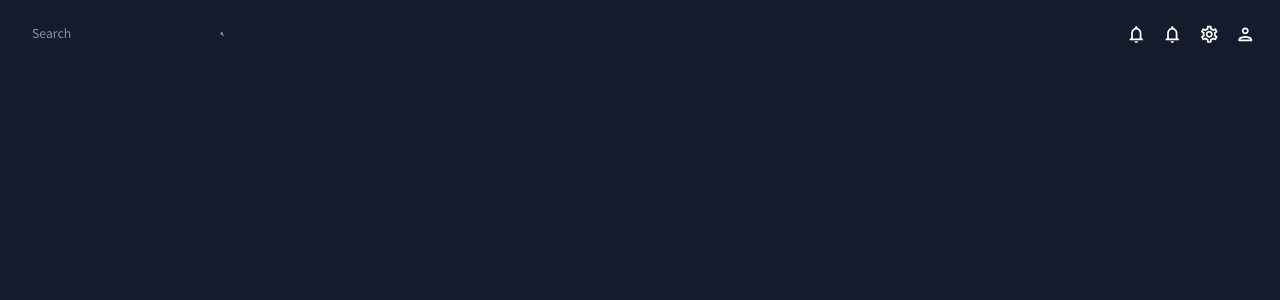
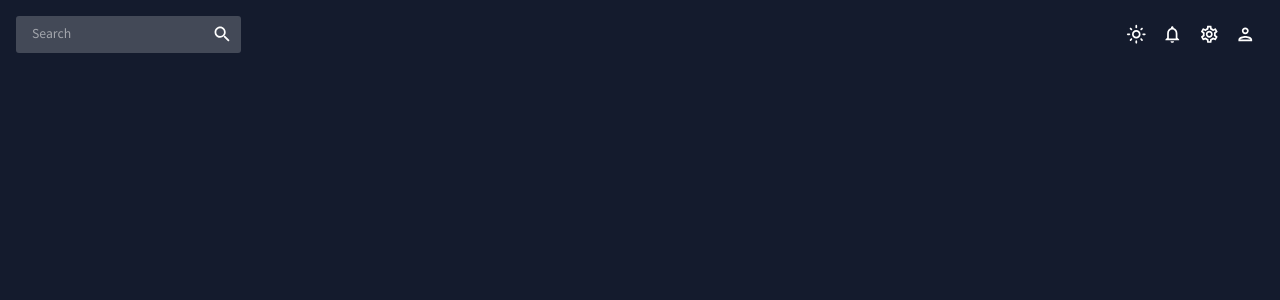
Before and after one commit to Vinicius-Holtman/react-admin, a React (Vite) app: page / in a window 1280 px wide. Shown: the top 300 px of the page. Built offline with nearby package versions, Linux system fonts and the light colour scheme.

Commit message:
Finished top bar layout

```diff
--- a/src/scenes/global/Topbar.tsx
+++ b/src/scenes/global/Topbar.tsx
@@ -3,7 +3,7 @@ import { Box, IconButton, InputBase, useTheme } from "@mui/material"
 import { useContext } from "react"
 import { ColorModeContext, tokens } from "../../theme"
 import LightModeOutlinedIcon from "@mui/icons-material/LightModeOutlined"
-import DarkModeOutlinedIcon from "@mui/icons-material/NotificationsOutlined"
+import DarkModeOutlinedIcon from "@mui/icons-material/DarkModeOutlined"
 import NotificationsOutlinedIcon from "@mui/icons-material/NotificationsOutlined"
 import SettingsOutlinedIcon from "@mui/icons-material/SettingsOutlined"
 import PersonOutlinedIcon from "@mui/icons-material/PersonOutlined"
@@ -19,20 +19,22 @@ export function Topbar() {
       <Box
         display="flex"
         borderRadius="3px"
-        color={colors.primary[400]}
+        sx={{
+          backgroundColor: colors.primary[400]
+        }}
       >
         <InputBase sx={{ ml: 2, flex: 1 }} placeholder="Search" />
-        <IconButton>
-          <SearchIcon type="button" sx={{ p: 1 }} />
+        <IconButton type="button" sx={{ p: 1 }}>
+          <SearchIcon />
         </IconButton>
       </Box>
 
       <Box display="flex">
         <IconButton onClick={colorMode.toggleColorMode}>
           {theme.palette.mode === "dark" ? (
+            <LightModeOutlinedIcon />
+          ) : (
             <DarkModeOutlinedIcon />
-          ) : (
-            <LightModeOutlinedIcon />
           )}
         </IconButton>
         <IconButton>
```
